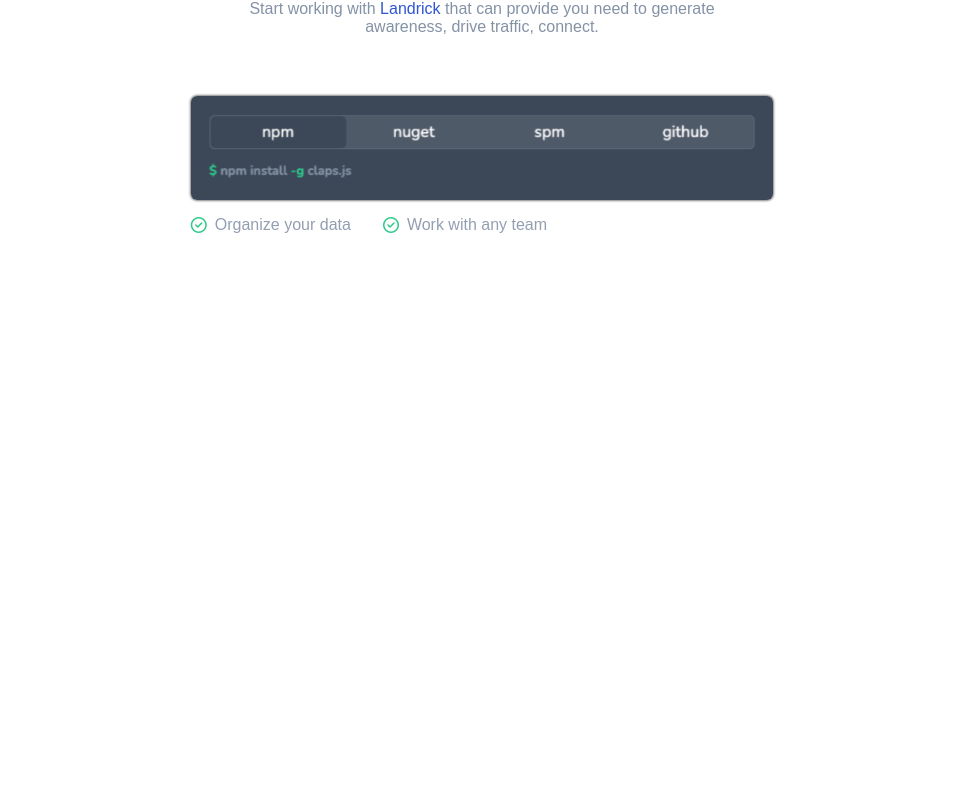
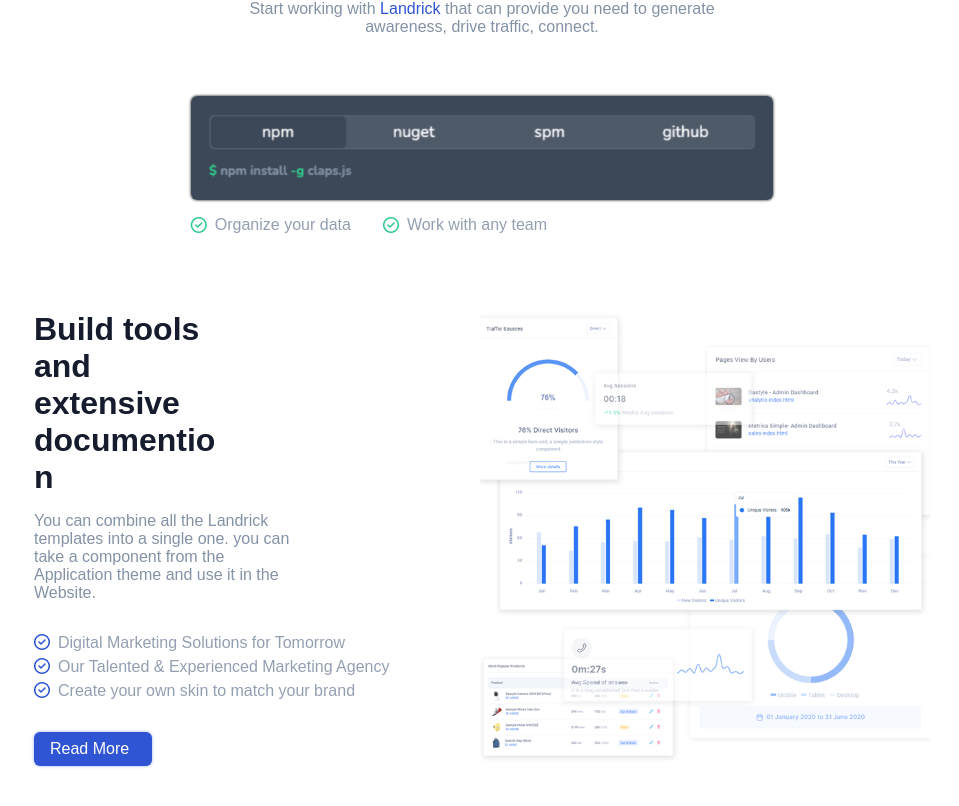
Before and after one commit to CarloBattista/proj-html-vuejs, a Vue app: page / in a window 1280 px wide. Shown: the part 1463-2269 px from the top of the page, without its empty margins (158-1117 px from the left). Before the commit the page ends 1697 px from the top, so only its background shows below. Built offline with nearby package versions, Linux system fonts and the light colour scheme.

Commit message:
buildtools comp finita

```diff
--- a/src/App.vue
+++ b/src/App.vue
@@ -3,6 +3,7 @@
 import HeroComp from './components/HeroComp.vue';
 import FeaturesComp from './components/FeaturesComp.vue';
 import QuickstartComp from './components/QuickstartComp.vue';
+import BuildtoolsComp from './components/BuildtoolsComp.vue';
 
 export default {
   name: "App",
@@ -10,7 +11,8 @@
     HeaderComp,
     HeroComp,
     FeaturesComp,
-    QuickstartComp
+    QuickstartComp,
+    BuildtoolsComp
   }
 }
 </script>
@@ -22,6 +24,7 @@
     <HeroComp />
     <FeaturesComp />
     <QuickstartComp />
+    <BuildtoolsComp />
   </div>
 </template>
 
--- /dev/null
+++ b/src/components/BuildtoolsComp.vue
@@ -0,0 +1,152 @@
+<template>
+    <div class="buildtools_container">
+        <div class="w-70 d-flex justify-c-between align-items-center">
+            <div class="region_left">
+                <h2 class="headingSection">Build tools and extensive documention</h2>
+                <p class="subHeadingSection">You can combine all the Landrick templates into a single one. you can take a
+                    component from the Application theme and use it in the Website.</p>
+                <div class="container_check">
+                    <div class="check_container">
+                        <i class="fa-regular fa-circle-check"></i>
+                        <span class="titleCheck">Digital Marketing Solutions for Tomorrow</span>
+                    </div>
+                    <div class="check_container">
+                        <i class="fa-regular fa-circle-check"></i>
+                        <span class="titleCheck">Our Talented & Experienced Marketing Agency</span>
+                    </div>
+                    <div class="check_container">
+                        <i class="fa-regular fa-circle-check"></i>
+                        <span class="titleCheck">Create your own skin to match your brand</span>
+                    </div>
+                </div>
+                <div class="cta_container">
+                    <a class="btn btn_filled" href="/getstarted">Read More
+                        <i class="fa-solid fa-arrow-right"></i>
+                    </a>
+                </div>
+            </div>
+            <div class="region_right">
+                <div class="container_image">
+                    <div class="background_image"></div>
+                </div>
+            </div>
+        </div>
+    </div>
+</template>
+
+<script>
+export default {
+    name: "BuildtoolsComp",
+}
+</script>
+
+<style scoped>
+.buildtools_container {
+    width: 100%;
+    padding: 6vw 0;
+}
+
+.buildtools_container .w-70{
+    gap: 1em;
+}
+
+.headingSection{
+    color: #161C2D;
+    font-size: 2rem;
+    font-weight: 700;
+    margin-bottom: 16px;
+    width: 45%;
+}
+
+.subHeadingSection{
+    color: #8492A6;
+    font-size: 1rem;
+    font-weight: 500;
+    width: 60%;
+}
+
+.container_check {
+    margin-top: 32px;
+}
+
+.check_container {
+    font-size: 1rem;
+    font-weight: 400;
+    margin-bottom: 6px;
+}
+
+.check_container:last-child {
+    margin-bottom: 0;
+}
+
+.check_container .fa-circle-check {
+    color: #2F55D4;
+}
+
+.titleCheck {
+    color: #939FB1;
+    margin-left: 8px;
+}
+
+.cta_container{
+    margin-top: 32px;
+}
+
+.btn{
+    color: #fff;
+    background: grey;
+    font-size: 1rem;
+    font-weight: 400;
+    padding: 8px 16px;
+    border-radius: 6px;
+    margin-right: 13px;
+    display: flex;
+    align-items: center;
+    cursor: pointer;
+}
+
+.btn:last-child{
+    margin-right: 0;
+}
+
+.btn.btn_filled{
+    position: relative;
+    width: 118px;
+    color: #fff;
+    background: #2F55D4;
+    box-shadow: 0 0 3px rgba(47, 86, 212, .5);
+    transition: all 100ms ease;
+}
+
+.fa-arrow-right{
+    position: absolute;
+    right: 0;
+    opacity: 0;
+    margin-left: 10px;
+    transition: all 100ms ease;
+}
+
+.btn_filled:hover{
+    width: 135px;
+    background: #2443AC;
+}
+
+.btn_filled:hover .fa-arrow-right{
+    opacity: 1;
+    transform: translateX(-10px);
+}
+
+.container_image{
+    width: 450px;
+    aspect-ratio: 1;
+}
+
+.background_image{
+    background-image: url(/_resources/_imgs/1.png);
+    background-position: center;
+    background-repeat: no-repeat;
+    background-size: cover;
+    width: 100%;
+    height: 100%;
+}
+</style>
--- a/src/components/FeaturesComp.vue
+++ b/src/components/FeaturesComp.vue
@@ -1,5 +1,5 @@
 <template>
-    <div class="header">
+    <div class="features_container">
         <div class="w-70">
             <div class="container_section">
                 <div class="container_heading">
@@ -65,6 +65,9 @@
 </script>
 
 <style scoped>
+.features_container{
+    width: 100%;
+}
 .container_section {
     width: 100%;
     padding: 6vw 0;
```
